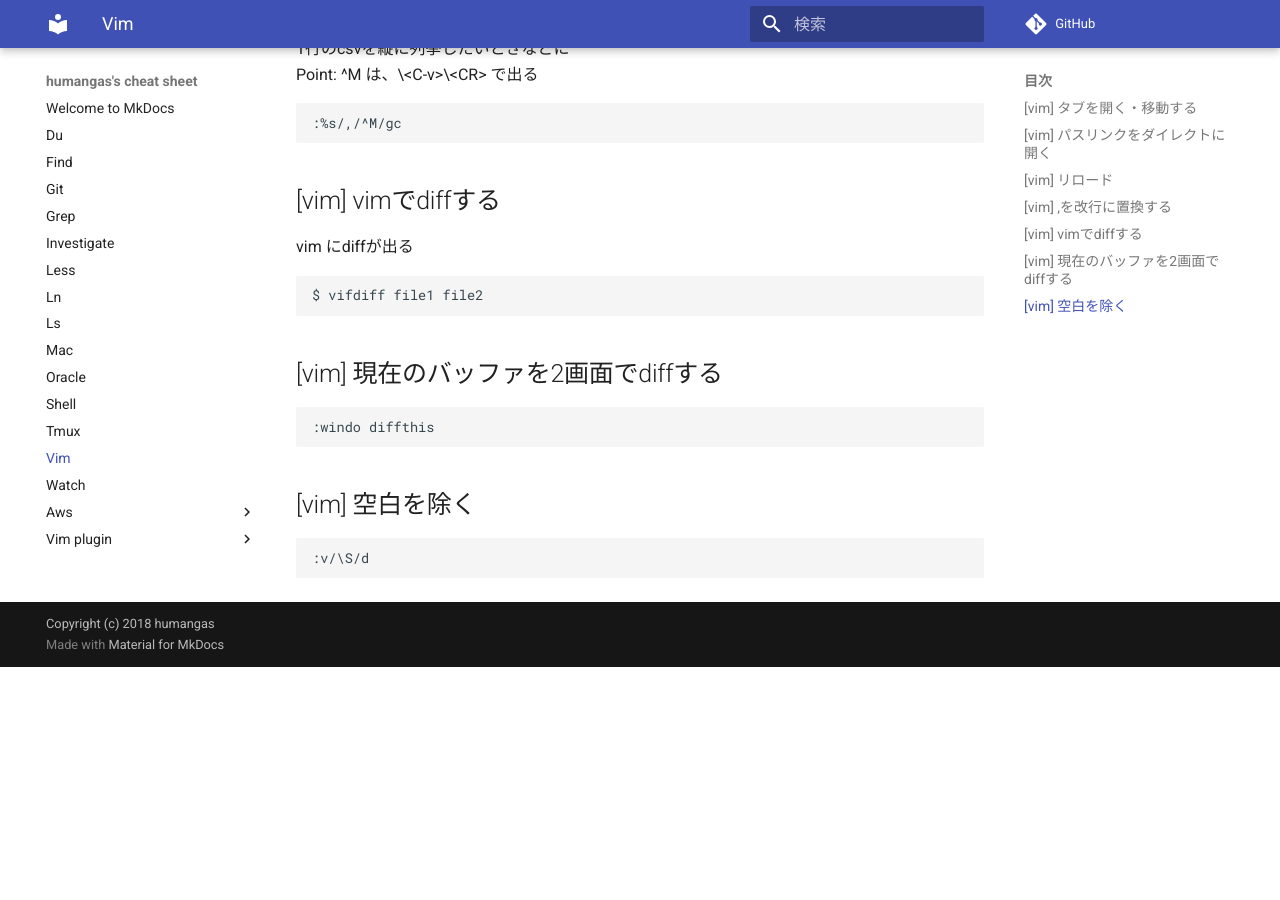
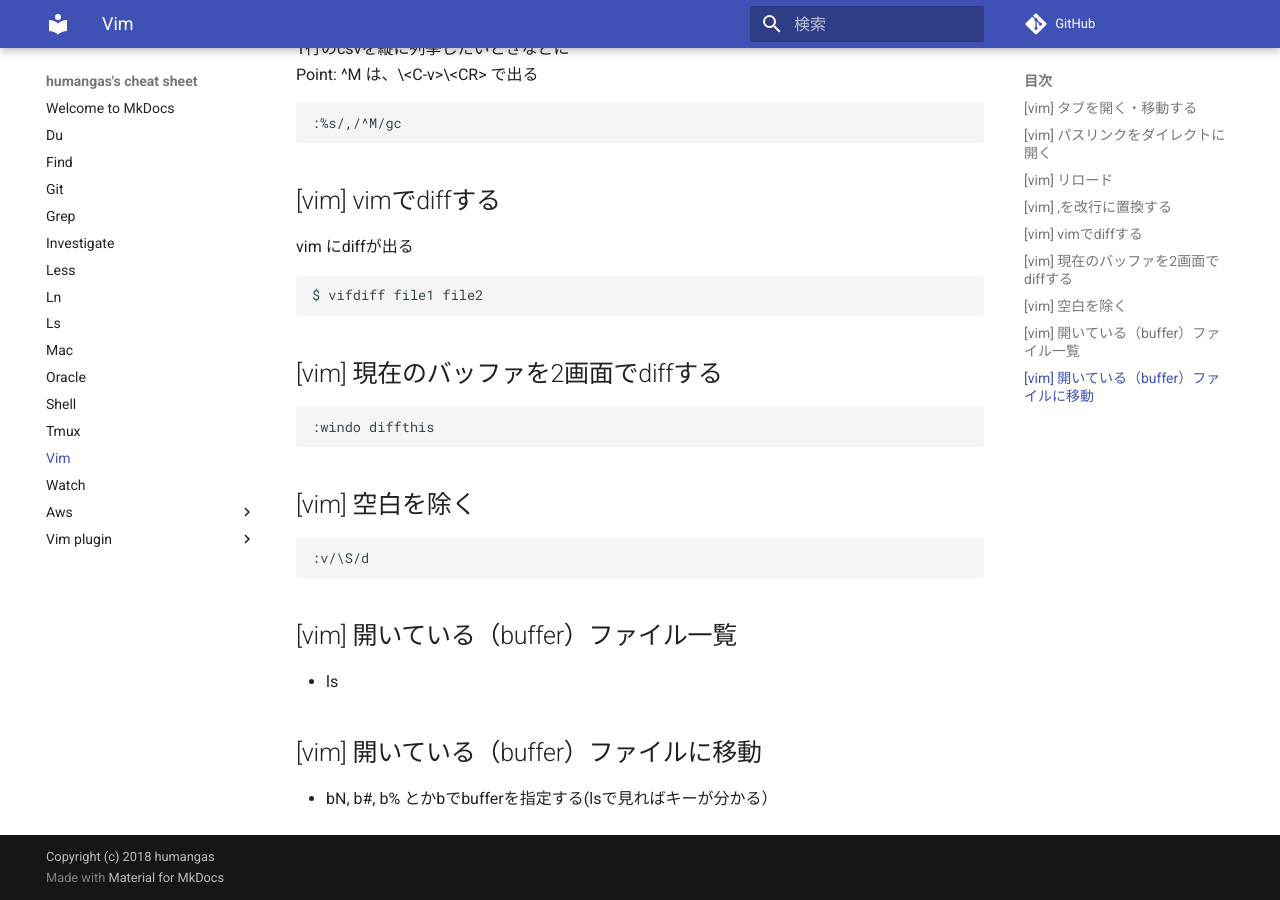
Before and after one commit to humangas/cheat, an MkDocs documentation site: the page built from _docs/vim.md, in a window 1280 px wide and 900 px high, scrolled down 637 px. Built offline with MkDocs 1.6.1 and Material for MkDocs 9.7.7, drawn with Linux system fonts in a browser that asks for light colours; comment, search, counter and statistics services are not loaded; before the commit the page ends 1304 px from its top, so only the background shows below that.

Commit message:
Add vim cheat

````diff
--- a/_docs/vim.md
+++ b/_docs/vim.md
@@ -37,3 +37,11 @@
 ```
 :v/\S/d
 ```
+
+
+## [vim] 開いている（buffer）ファイル一覧
+- ls
+
+
+## [vim] 開いている（buffer）ファイルに移動
+- bN, b#, b% とかbでbufferを指定する(lsで見ればキーが分かる）
````
